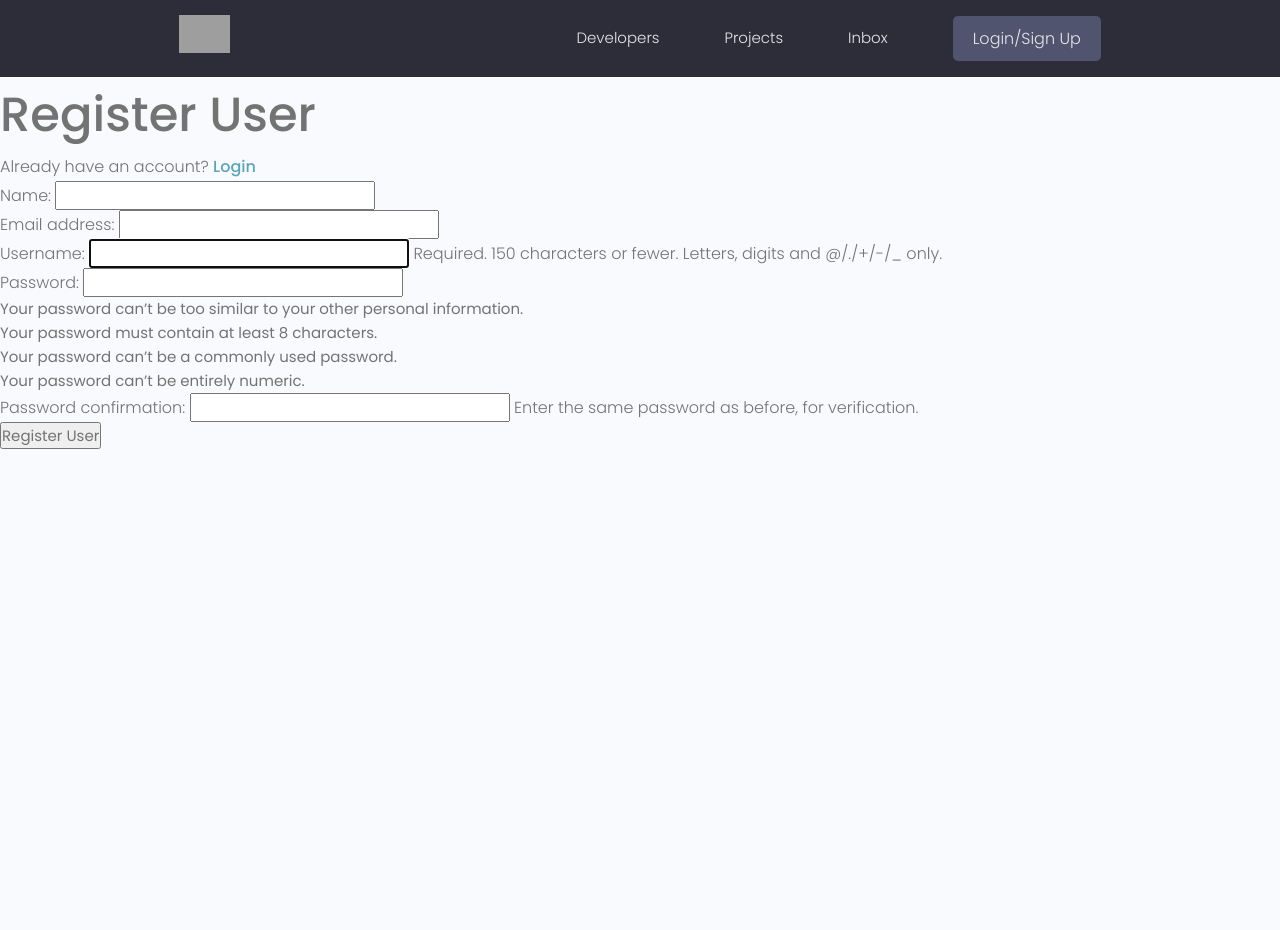
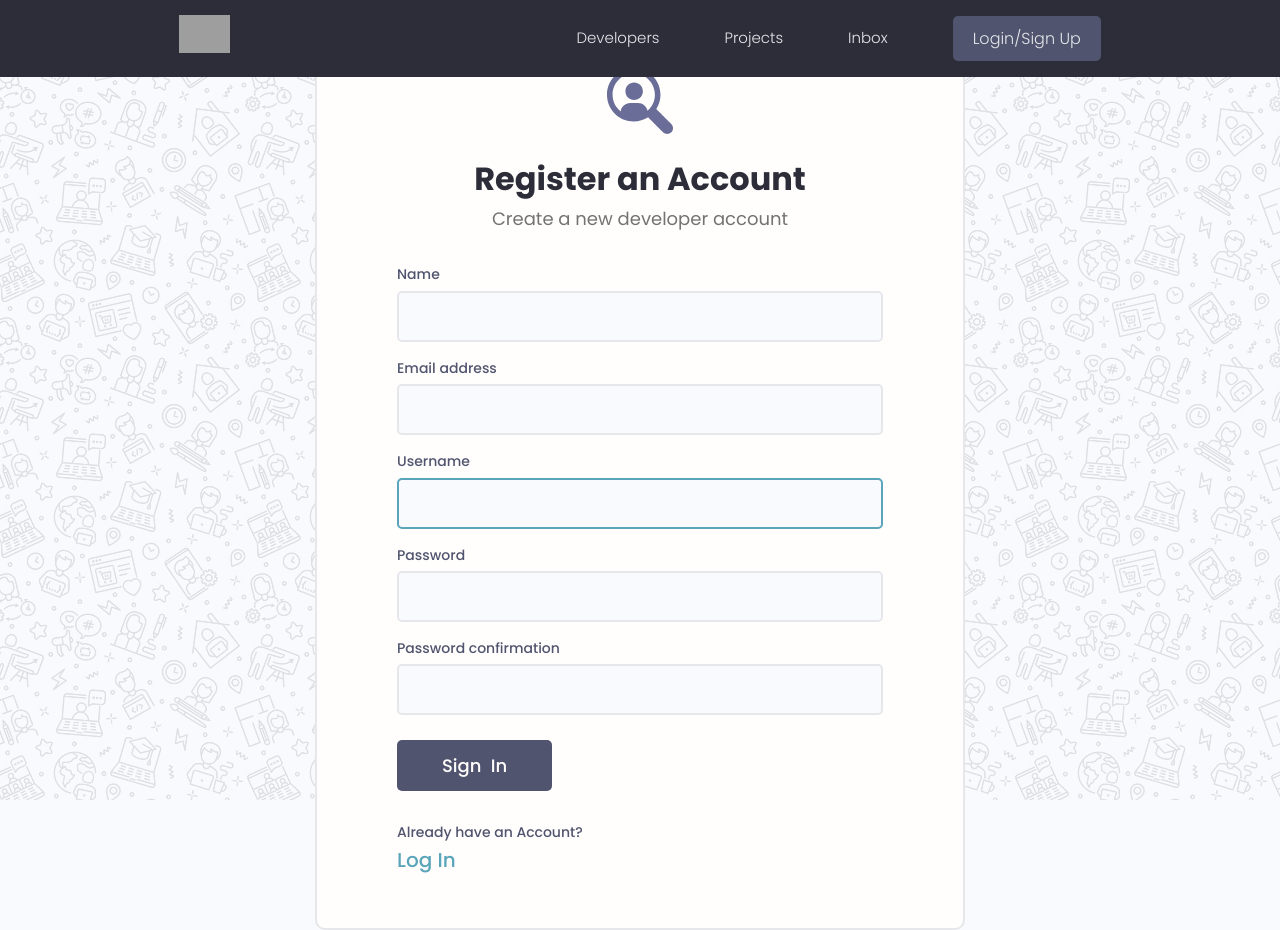
Before and after one commit to themis1986/devsearch, a Django app: page /register/ in a window 1280 px wide. Before the commit the page ends 449 px from the top, so only its background shows below. Run offline with Django 4.2, Linux system fonts and the light colour scheme; parts of the project's set-up code (start-up, migrations or seed data) failed here and were passed over; some libraries are stand-ins or nearby versions; grey boxes are pictures that could not be loaded.

Commit message:
Created UI forms for login and signup

```diff
--- a/static/styles/app.css
+++ b/static/styles/app.css
@@ -845,3 +845,19 @@ img {
   margin-bottom: 1rem;
   margin-top: 2rem;
 }
+
+
+
+/*=======================
+  Fixed Position Alerts Wrapper
+========================*/
+
+.alert {
+  position: fixed;
+  left: 50%;
+  top: 120px;
+  transform: translate(-50%, -50%);
+
+
+  z-index: 99999;
+}
--- a/static/uikit/app.js
+++ b/static/uikit/app.js
@@ -1,4 +1,14 @@
 // Invoke Functions Call on Document Loaded
-document.addEventListener('DOMContentLoaded', function () {
+document.addEventListener("DOMContentLoaded", function () {
   hljs.highlightAll();
 });
+
+
+let alertWrapper = document.querySelector(".alert");
+let alertClose = document.querySelector(".alert__close");
+
+if (alertWrapper) {
+  alertClose.addEventListener("click", () => {
+    alertWrapper.style.display = "none";
+  });
+}
--- a/templates/main.html
+++ b/templates/main.html
@@ -25,15 +25,24 @@
 
     {% include "navbar.html" %}
 
-    {% if messages %}
+    {% comment %} {% if messages %}
     <ul class="messages">
         {% for message in messages %}
         <li{% if message.tags %} class="{{ message.tags }}"{% endif %}>{{ message }}</li>
         {% endfor %}
     </ul>
+    {% endif %} {% endcomment %}
+
+    {% if messages %}
+      {% for message in messages %}
+        <div style="z-index:1000;" class="alert alert--{{message.tags}}">
+          <p class="alert__message">{{message}}</p>
+          <button class="alert__close">x</button>
+        </div>
+      {% endfor %}
     {% endif %}
 
     {% block content%} {% endblock content %}
-
   </body>
+  <script src="{% static 'uikit/app.js' %}"></script>
 </html>
--- a/users/forms.py
+++ b/users/forms.py
@@ -11,3 +11,10 @@ class CustomUserCreationForm(UserCreationForm):
         labels = {
             "first_name": "Name"
         }
+
+    def __init__(self, *args, **kwargs):
+        super(CustomUserCreationForm, self).__init__(*args, **kwargs)
+        print(self.fields.items())
+
+        for name, field in self.fields.items():
+            field.widget.attrs.update({"class": "input"})
--- a/users/templates/users/login_register.html
+++ b/users/templates/users/login_register.html
@@ -1,28 +1,100 @@
 {% extends 'main.html' %}
+{% load static %}
 
 {% block content %}
 
 {% if page == "register" %}
 
-<h1>Register User</h1>
-<p>Already have an account? <a href="{% url 'login' %}">Login</a></p>
-<form action="{% url 'register' %}" method="POST">
-  {% csrf_token %}
-  {{ form.as_p}}
-  <input type="submit" value="Register User">
-</form>
+<div class="auth">
+  <div class="card">
+    <div class="auth__header text-center">
+      <a href="/">
+        <img src="{% static 'images/icon.svg' %}" alt="icon" />
+      </a>
+      <h3>Register an Account</h3>
+      <p>Create a new developer account</p>
+    </div>
+
+    <form action="{% url 'register' %}" method="POST" class="form auth__form">
+      {% csrf_token %}
+
+      {% for field in form %}
+
+      <div class="form__field">
+        <label for="formInput#text">{{ field.label}}</label>
+        {{ field }}
+
+        {% comment %} {% if field.help_text %}
+          <small>{{ field.help_text }}</small>
+        {% endif %} {% endcomment %}
+
+        {% for error in field.errors %}
+          <p style="color:red;font-size:10px;">{{error}}</p>
+        {% endfor %}
+
+      </div>
+
+      {% endfor %}
+
+      <div class="auth__actions">
+        <input class="btn btn--sub btn--lg" type="submit" value="Sign  In" />
+      </div>
+    </form>
+    <div class="auth__alternative">
+      <p>Already have an Account?</p>
+      <a href="{% url 'login' %}">Log In</a>
+    </div>
+  </div>
+</div>
 
 {% else %}
 
-<form action="{% url 'login' %}" method="POST">
-  {% csrf_token %}
-  <input type="text" name="username" placeholder="Username" />
-  <input type="password" name="password" placeholder="Enter password" />
-  <input type="submit" value="Login" />
-</form>
-<p>Don't have an account? <a href="{% url 'register' %}">Sign up</a></p>
+<div class="auth">
+  <div class="card">
+    <div class="auth__header text-center">
+      <a href="/">
+        <img src="{% static 'images/icon.svg' %}" alt="icon" />
+      </a>
+      <h3>Account Login</h3>
+      <p>Hello Developer, Welcome Back!</p>
+    </div>
+
+    <form action="{% url 'login' %}" method="POST" class="form auth__form">
+      {% csrf_token %}
+      <!-- Input:Email -->
+      <div class="form__field">
+        <label for="formInput#text">Username: </label>
+        <input
+          class="input input--text"
+          id="formInput#text"
+          type="text"
+          name="username"
+          placeholder="Enter your username..."
+        />
+      </div>
+
+      <!-- Input:Password -->
+      <div class="form__field">
+        <label for="formInput#password">Password: </label>
+        <input
+          class="input input--password"
+          id="formInput#passowrd"
+          type="password"
+          name="password"
+          placeholder="••••••••"
+        />
+      </div>
+      <div class="auth__actions">
+        <input class="btn btn--sub btn--lg" type="submit" value="Log In" />
+        <a href="forgetpassword.html">Forget Password?</a>
+      </div>
+    </form>
+    <div class="auth__alternative">
+      <p>Don’t have an Account?</p>
+      <a href="{% url 'register' %}">Sign Up</a>
+    </div>
+  </div>
+</div>
 {% endif %}
 
-
-
 {% endblock content %}
--- a/users/views.py
+++ b/users/views.py
@@ -40,7 +40,7 @@ def loginUser(request):
 
 def logoutUser(request):
     logout(request)
-    messages.error(request, "User was logged out")
+    messages.info(request, "User was logged out")
     return redirect("login")
 
 
```
Also changed, not shown: static/images/icon.svg (added), static/images/pattern.jpg (added).
